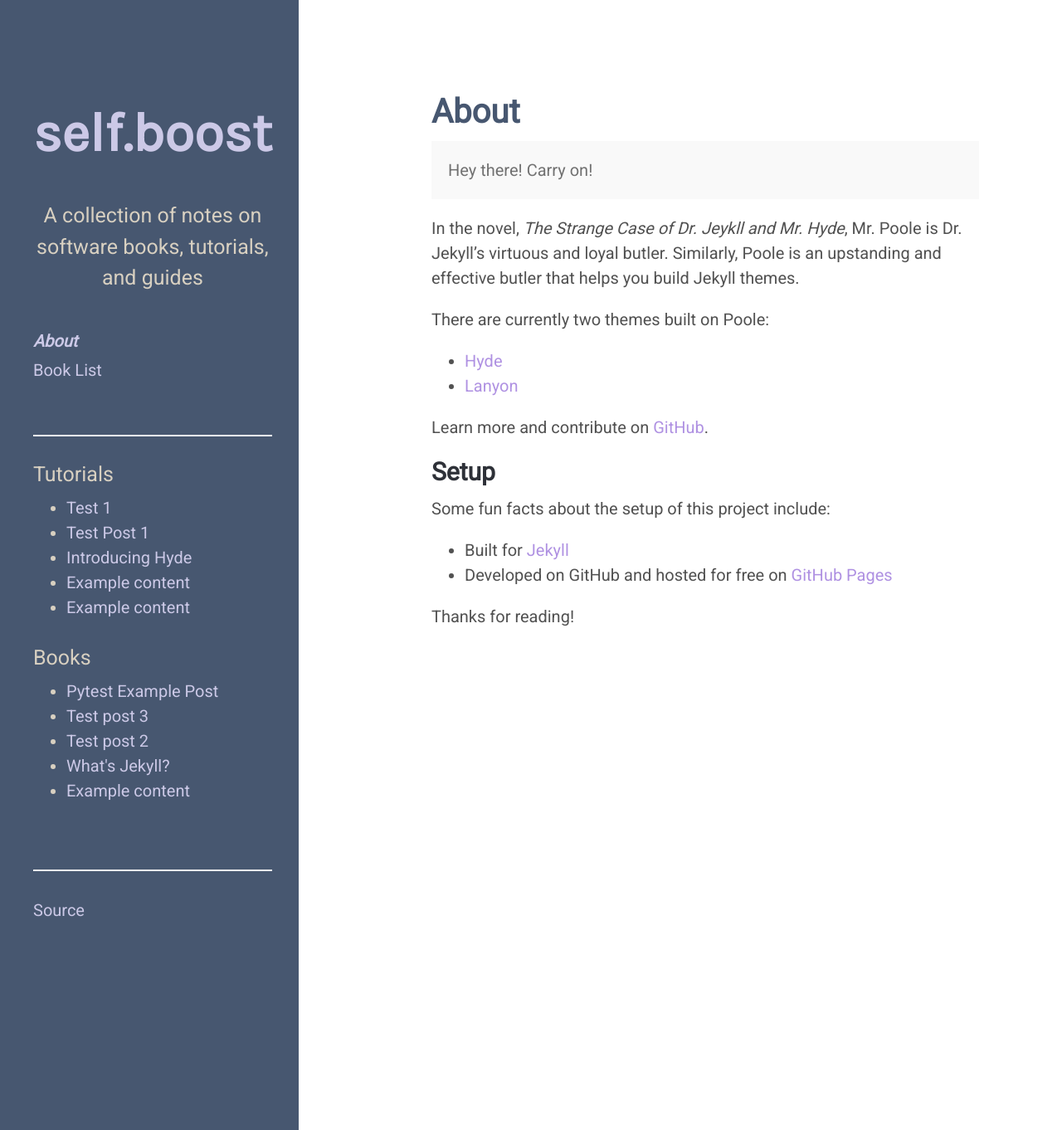
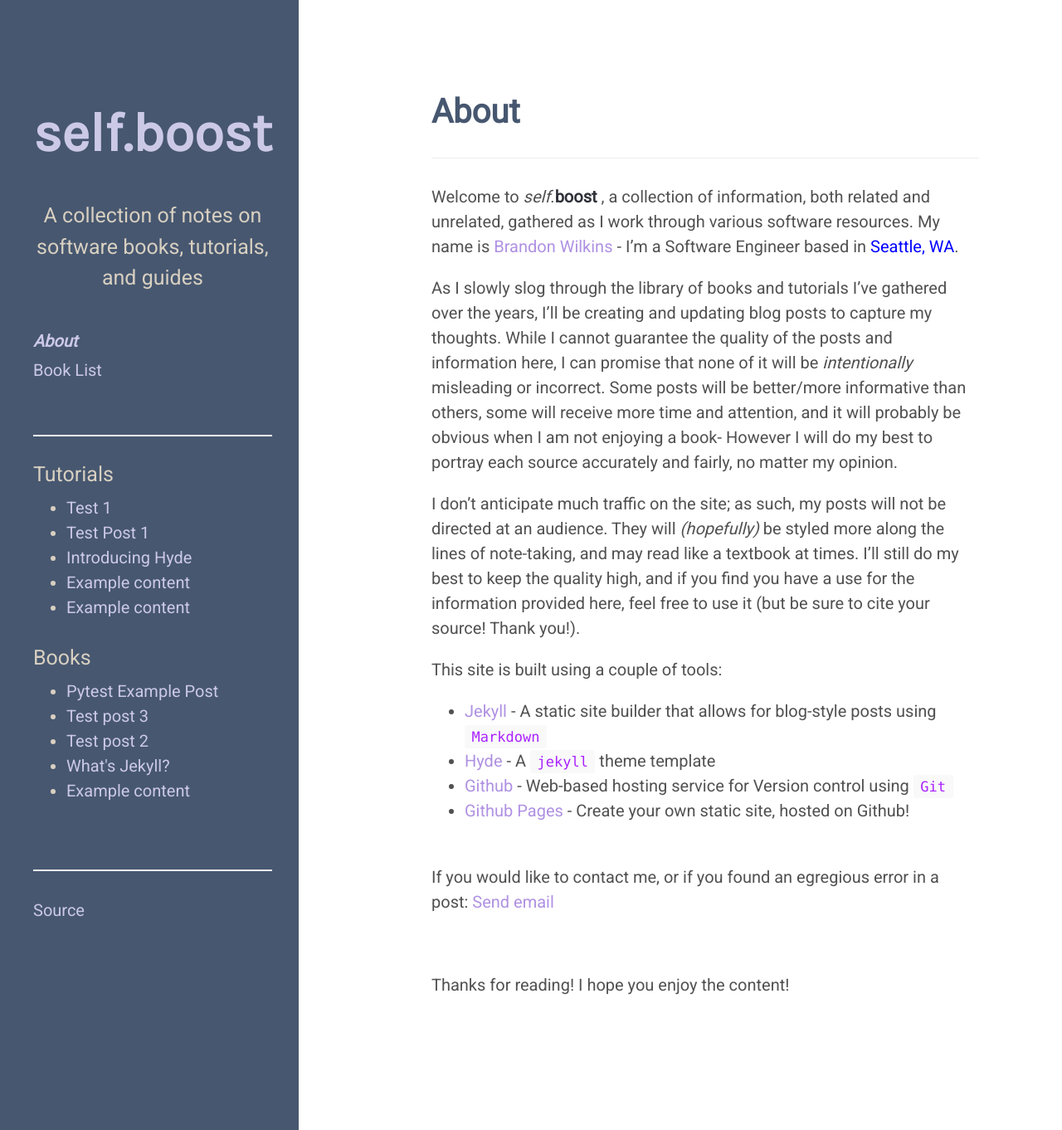
Before and after one commit to wilkinsb/wilkinsb.github.io, a Jekyll site: the page built from about.md, in a window 1280 px wide and 1362 px high. Shown: the whole window at 83% size. Built offline with Jekyll 4.4.1, drawn with Linux system fonts in a browser that asks for light colours.

Commit message:
write out the 'about' page

```diff
--- a/about.md
+++ b/about.md
@@ -2,25 +2,27 @@
 layout: page
 title: About
 ---
+<hr>
 
-<p class="message">
-  Hey there! Carry on!
-</p>
+Welcome to *self*.**boost** , a collection of information, both related and unrelated, gathered as I work through various software resources. My name is [Brandon Wilkins](https://github.com/wilkinsb) - I'm a Software Engineer based in <span style="color:blue">Seattle, WA</span>.
 
-In the novel, *The Strange Case of Dr. Jeykll and Mr. Hyde*, Mr. Poole is Dr. Jekyll's virtuous and loyal butler. Similarly, Poole is an upstanding and effective butler that helps you build Jekyll themes.
+As I slowly slog through the library of books and tutorials I've gathered over the years, I'll be creating and updating blog posts to capture my thoughts. While I cannot guarantee the quality of the posts and information here, I can promise that none of it will be *intentionally* misleading or incorrect. Some posts will be better/more informative than others, some will receive more time and attention, and it will probably be obvious when I am not enjoying a book- However I will do my best to portray each source accurately and fairly, no matter my opinion.
 
-There are currently two themes built on Poole:
+I don't anticipate much traffic on the site; as such, my posts will not be directed at an audience. They will *(hopefully)* be styled more along the lines of note-taking, and may read like a textbook at times. I'll still do my best to keep the quality high, and if you find you have a use for the information provided here, feel free to use it (but be sure to cite your source! Thank you!).
 
-* [Hyde](http://hyde.getpoole.com)
-* [Lanyon](http://lanyon.getpoole.com)
+This site is built using a couple of tools:
 
-Learn more and contribute on [GitHub](https://github.com/poole).
+* [Jekyll](https://jekyllrb.com/) - A static site builder that allows for blog-style posts using `Markdown`
+* [Hyde](http://hyde.getpoole.com) - A `jekyll` theme template
+* [Github](https://github.com) - Web-based hosting service for Version control using `Git`
+* [Github Pages](https://pages.github.com/) - Create your own static site, hosted on Github!
 
-## Setup
+<br/>
+If you would like to contact me, or if you found an egregious error in a post:
+<a href="mailto:bwilkz0218@gmail@@com" onmouseover="this.href=this.href.replace('@@','.')">
+   Send email
+</a>
 
-Some fun facts about the setup of this project include:
+<br/>
 
-* Built for [Jekyll](http://jekyllrb.com)
-* Developed on GitHub and hosted for free on [GitHub Pages](https://pages.github.com)
-
-Thanks for reading!
+Thanks for reading! I hope you enjoy the content!
```
